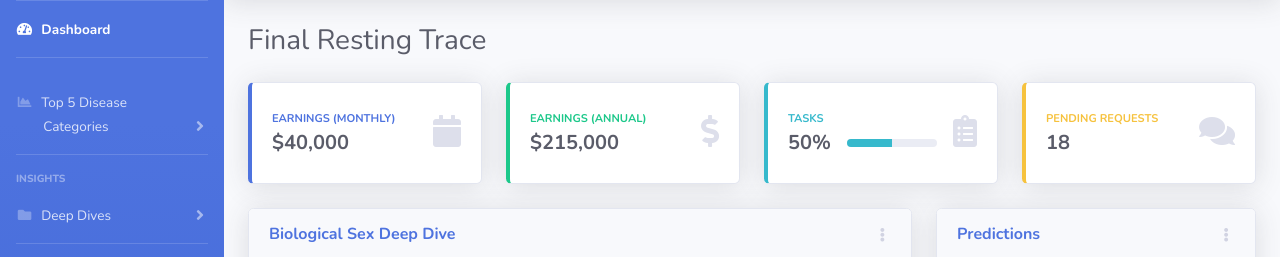
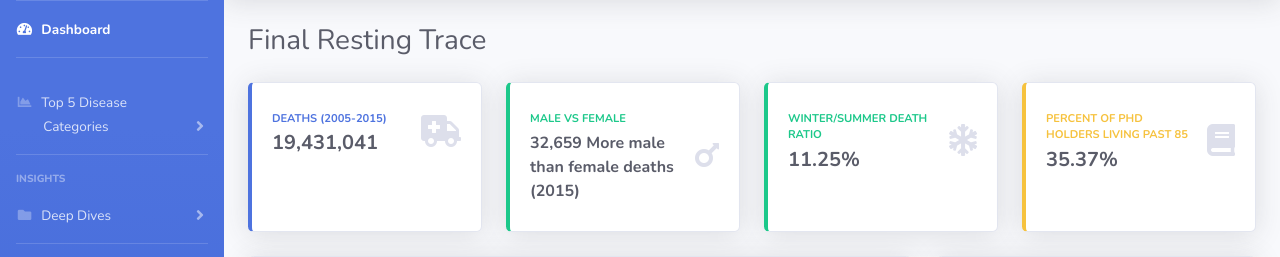
Before and after one commit to Rob-Ottogalli/Project-3-COD-Predictors, a Flask app: page / in a window 1280 px wide. Shown: the part 70-327 px from the top of the page. Run offline with Flask 2, Linux system fonts and the light colour scheme; some libraries are stand-ins or nearby versions.

Commit message:
Update graphics on home page

```diff
--- a/templates/index.html
+++ b/templates/index.html
@@ -136,11 +136,11 @@
                 <div class="card-body">
                   <div class="row no-gutters align-items-center">
                     <div class="col mr-2">
-                      <div class="text-xs font-weight-bold text-primary text-uppercase mb-1">Earnings (Monthly)</div>
-                      <div class="h5 mb-0 font-weight-bold text-gray-800">$40,000</div>
+                      <div class="text-xs font-weight-bold text-primary text-uppercase mb-1">Deaths (2005-2015)</div>
+                      <div class="h5 mb-0 font-weight-bold text-gray-800">19,431,041</div>
                     </div>
                     <div class="col-auto">
-                      <i class="fas fa-calendar fa-2x text-gray-300"></i>
+                      <i class="fas fa-ambulance fa-2x text-gray-300"></i>
                     </div>
                   </div>
                 </div>
@@ -153,11 +153,11 @@
                 <div class="card-body">
                   <div class="row no-gutters align-items-center">
                     <div class="col mr-2">
-                      <div class="text-xs font-weight-bold text-success text-uppercase mb-1">Earnings (Annual)</div>
-                      <div class="h5 mb-0 font-weight-bold text-gray-800">$215,000</div>
+                      <div class="text-xs font-weight-bold text-success text-uppercase mb-1">Male vs Female</div>
+                      <div class="h7 mb-0 font-weight-bold text-gray-800">32,659 More male than female deaths (2015)</div>
                     </div>
                     <div class="col-auto">
-                      <i class="fas fa-dollar-sign fa-2x text-gray-300"></i>
+                      <i class="fas fa-mars fa-2x text-gray-300"></i>
                     </div>
                   </div>
                 </div>
@@ -166,24 +166,15 @@
 
             <!-- Earnings (Monthly) Card Example -->
             <div class="col-xl-3 col-md-6 mb-4">
-              <div class="card border-left-info shadow h-100 py-2">
+              <div class="card border-left-success shadow h-100 py-2">
                 <div class="card-body">
                   <div class="row no-gutters align-items-center">
                     <div class="col mr-2">
-                      <div class="text-xs font-weight-bold text-info text-uppercase mb-1">Tasks</div>
-                      <div class="row no-gutters align-items-center">
-                        <div class="col-auto">
-                          <div class="h5 mb-0 mr-3 font-weight-bold text-gray-800">50%</div>
-                        </div>
-                        <div class="col">
-                          <div class="progress progress-sm mr-2">
-                            <div class="progress-bar bg-info" role="progressbar" style="width: 50%" aria-valuenow="50" aria-valuemin="0" aria-valuemax="100"></div>
-                          </div>
-                        </div>
-                      </div>
+                      <div class="text-xs font-weight-bold text-success text-uppercase mb-1">Winter/Summer Death Ratio</div>
+                      <div class="h5 mb-0 font-weight-bold text-gray-800">11.25%</div>
                     </div>
                     <div class="col-auto">
-                      <i class="fas fa-clipboard-list fa-2x text-gray-300"></i>
+                      <i class="fas fa-snowflake fa-2x text-gray-300"></i>
                     </div>
                   </div>
                 </div>
@@ -196,11 +187,11 @@
                 <div class="card-body">
                   <div class="row no-gutters align-items-center">
                     <div class="col mr-2">
-                      <div class="text-xs font-weight-bold text-warning text-uppercase mb-1">Pending Requests</div>
-                      <div class="h5 mb-0 font-weight-bold text-gray-800">18</div>
+                      <div class="text-xs font-weight-bold text-warning text-uppercase mb-1">Percent of PHD holders living past 85</div>
+                      <div class="h5 mb-0 font-weight-bold text-gray-800">35.37%</div>
                     </div>
                     <div class="col-auto">
-                      <i class="fas fa-comments fa-2x text-gray-300"></i>
+                      <i class="fas fa-book fa-2x text-gray-300"></i>
                     </div>
                   </div>
                 </div>
@@ -225,9 +216,6 @@
                     <div class="dropdown-menu dropdown-menu-right shadow animated--fade-in" aria-labelledby="dropdownMenuLink">
                       <div class="dropdown-header">Dropdown Header:</div>
                       <a class="dropdown-item" href="/biological_sex">Insights</a>
-                      <a class="dropdown-item" href="#">Another action</a>
-                      <div class="dropdown-divider"></div>
-                      <a class="dropdown-item" href="#">Something else here</a>
                     </div>
                   </div>
                 </div>
@@ -267,9 +255,6 @@
                     <div class="dropdown-menu dropdown-menu-right shadow animated--fade-in" aria-labelledby="dropdownMenuLink">
                       <div class="dropdown-header">Dropdown Header:</div>
                       <a class="dropdown-item" href="/seasons">Insights</a>
-                      <a class="dropdown-item" href="#">Another action</a>
-                      <div class="dropdown-divider"></div>
-                      <a class="dropdown-item" href="#">Something else here</a>
                     </div>
                   </div>
                 </div>
@@ -309,9 +294,6 @@
                     <div class="dropdown-menu dropdown-menu-right shadow animated--fade-in" aria-labelledby="dropdownMenuLink">
                       <div class="dropdown-header">Dropdown Header:</div>
                       <a class="dropdown-item" href="/education">Insights</a>
-                      <a class="dropdown-item" href="#">Another action</a>
-                      <div class="dropdown-divider"></div>
-                      <a class="dropdown-item" href="#">Something else here</a>
                     </div>
                   </div>
                 </div>
```
